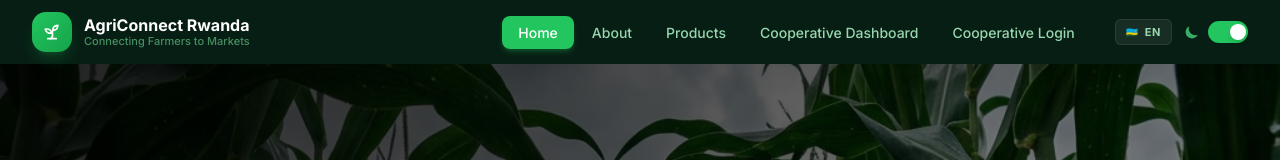
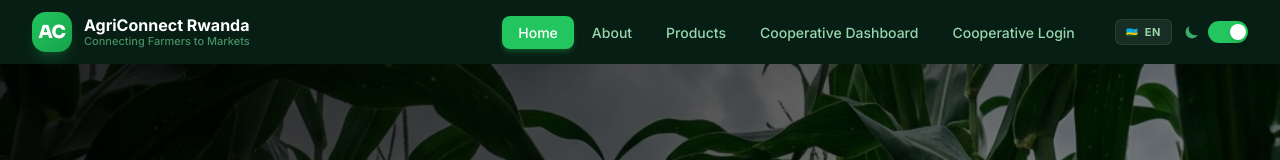
Before and after one commit to Emerance63/AGRI_connect_Frotned-end, a Next.js app: page / in a window 1280 px wide. Shown: the top 160 px of the page. Built offline with nearby package versions, Linux system fonts and the light colour scheme.

Commit message:
change our log

```diff
--- a/src/components/layout/Footer.tsx
+++ b/src/components/layout/Footer.tsx
@@ -23,12 +23,7 @@ export default function Footer() {
             {/* Logo and Description */}
             <div className="flex items-center gap-3">
               <div className="flex h-10 w-10 items-center justify-center rounded-xl bg-gradient-to-br from-brand-500 to-brand-600 shadow-lg shadow-brand-500/20">
-                <svg className="h-5 w-5 text-white" viewBox="0 0 24 24" fill="none" stroke="currentColor" strokeWidth={2} strokeLinecap="round" strokeLinejoin="round">
-                  <path d="M7 20h10" />
-                  <path d="M10 20c5.5-2.5.8-6.4 3-10" />
-                  <path d="M9.5 9.4c1.1.8 1.8 2.2 2.3 3.7-2 .4-3.5.4-4.8-.3-1.2-.6-2.3-1.9-3-4.2 2.8-.5 4.4 0 5.5.8z" />
-                  <path d="M14.1 6a7 7 0 0 0-1.1 4c1.9-.1 3.3-.6 4.3-1.4 1-1 1.6-2.3 1.7-4.6-2.7.1-4 1-4.9 2z" />
-                </svg>
+                <span className="font-display text-lg font-black tracking-tight text-white">AC</span>
               </div>
               <div>
                 <span className="block text-sm font-bold leading-tight text-white">
--- a/src/components/layout/Navbar.tsx
+++ b/src/components/layout/Navbar.tsx
@@ -53,12 +53,7 @@ export default function Navbar() {
         <Link href="/" className="group flex items-center gap-3">
           {/* Icon mark */}
           <div className="flex h-10 w-10 items-center justify-center rounded-xl bg-gradient-to-br from-brand-500 to-brand-600 shadow-lg shadow-brand-500/20 transition-shadow group-hover:shadow-brand-500/40">
-            <svg className="h-5 w-5 text-white" viewBox="0 0 24 24" fill="none" stroke="currentColor" strokeWidth={2} strokeLinecap="round" strokeLinejoin="round">
-              <path d="M7 20h10" />
-              <path d="M10 20c5.5-2.5.8-6.4 3-10" />
-              <path d="M9.5 9.4c1.1.8 1.8 2.2 2.3 3.7-2 .4-3.5.4-4.8-.3-1.2-.6-2.3-1.9-3-4.2 2.8-.5 4.4 0 5.5.8z" />
-              <path d="M14.1 6a7 7 0 0 0-1.1 4c1.9-.1 3.3-.6 4.3-1.4 1-1 1.6-2.3 1.7-4.6-2.7.1-4 1-4.9 2z" />
-            </svg>
+            <span className="font-display text-lg font-black tracking-tight text-white">AC</span>
           </div>
           {/* Text */}
           <div className="hidden sm:block">
```
